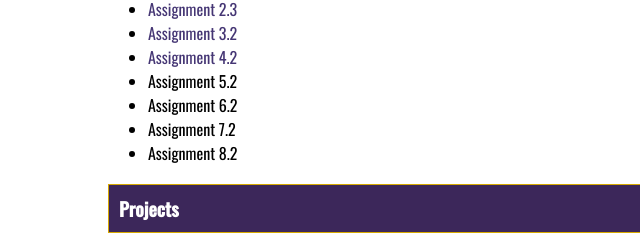
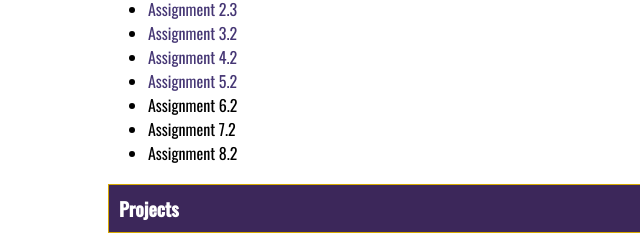
Before and after one commit to Asenapine10/web-231, a plain HTML site: page index.html in a window 1280 px wide. Shown: the part 334-573 px from the top of the page, 0-640 px from the left. Drawn offline with nearby package versions, Linux system fonts and the light colour scheme.

Commit message:
Added week 5 link to index

```diff
--- a/index.html
+++ b/index.html
@@ -1,11 +1,10 @@
+<!DOCTYPE html>
 <!--
     Title: index.html
     Author: Alex Scutchfield
     Date: 3/30/22
     Description: Web 231 assignments home page
 -->
-
-<!DOCTYPE html>
 <html lang="en">
     <head>
         <title>WEB 231 - Enterprise JavaScript I</title>
@@ -30,7 +29,7 @@
                 <li><a href="week-2/scutchfield-payroll.html">Assignment 2.3</a></li>
                 <li><a href="week-3/scutchfield-temp-conversion.html">Assignment 3.2</a></li>
                 <li><a href="week-4/scutchfield-number-game.html">Assignment 4.2</a></li>
-                <li>Assignment 5.2</li>
+                <li><a href="week-5/scutchfield-sequence-game.html">Assignment 5.2</a></li>
                 <li>Assignment 6.2</li>
                 <li>Assignment 7.2</li>
                 <li>Assignment 8.2</li>
```
